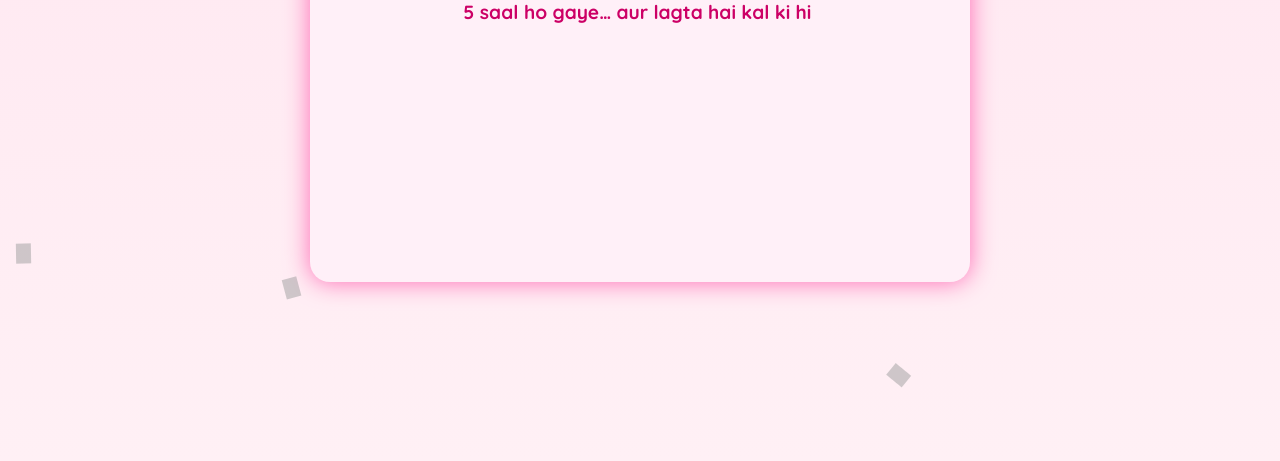
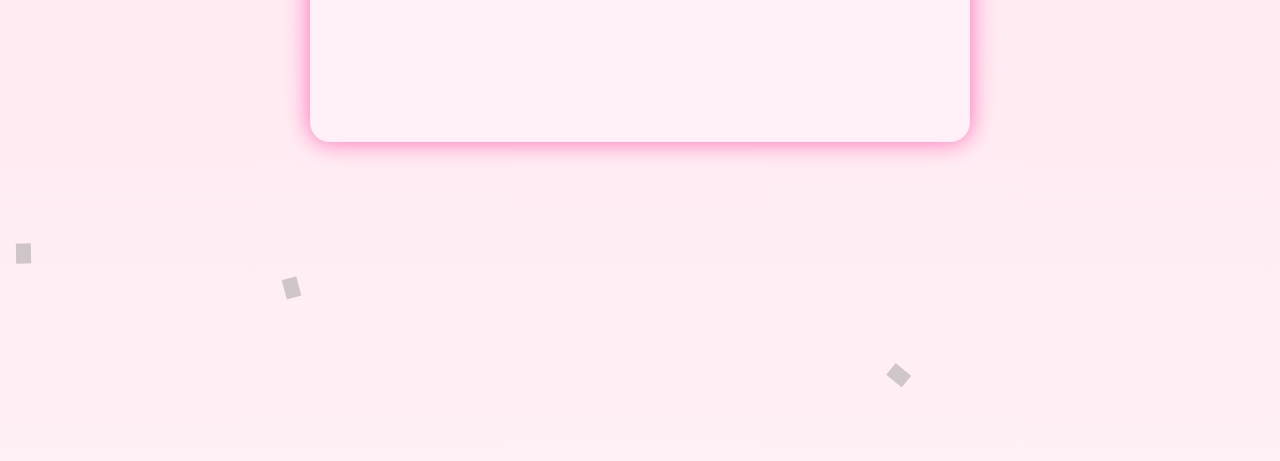
Before and after one commit to Nitingaur88/surprise, a plain HTML site: page letter.html in a window 1280 px wide. Shown: the part 339-800 px from the top of the page. Drawn offline with Linux system fonts and the light colour scheme; grey boxes are pictures that could not be loaded.

Commit message:
Update letter.html

```diff
--- a/letter.html
+++ b/letter.html
@@ -6,6 +6,11 @@
   <title>Letter for My Piruu</title>
   <link href="https://fonts.googleapis.com/css2?family=Quicksand:wght@700&display=swap" rel="stylesheet" />
   <style>
+    html {
+      height: 100%;
+      overflow-y: auto;
+    }
+
     body {
       margin: 0;
       padding: 0;
@@ -13,9 +18,10 @@
       font-family: 'Quicksand', sans-serif;
       display: flex;
       justify-content: center;
-      align-items: center;
+      align-items: start;
       min-height: 100vh;
-      overflow: hidden;
+      overflow-y: auto;
+      -webkit-overflow-scrolling: touch;
       text-align: center;
     }
 
@@ -26,6 +32,7 @@
       box-shadow: 0 0 25px hotpink;
       max-width: 90%;
       width: 600px;
+      margin: 40px 0;
     }
 
     h1 {
```
